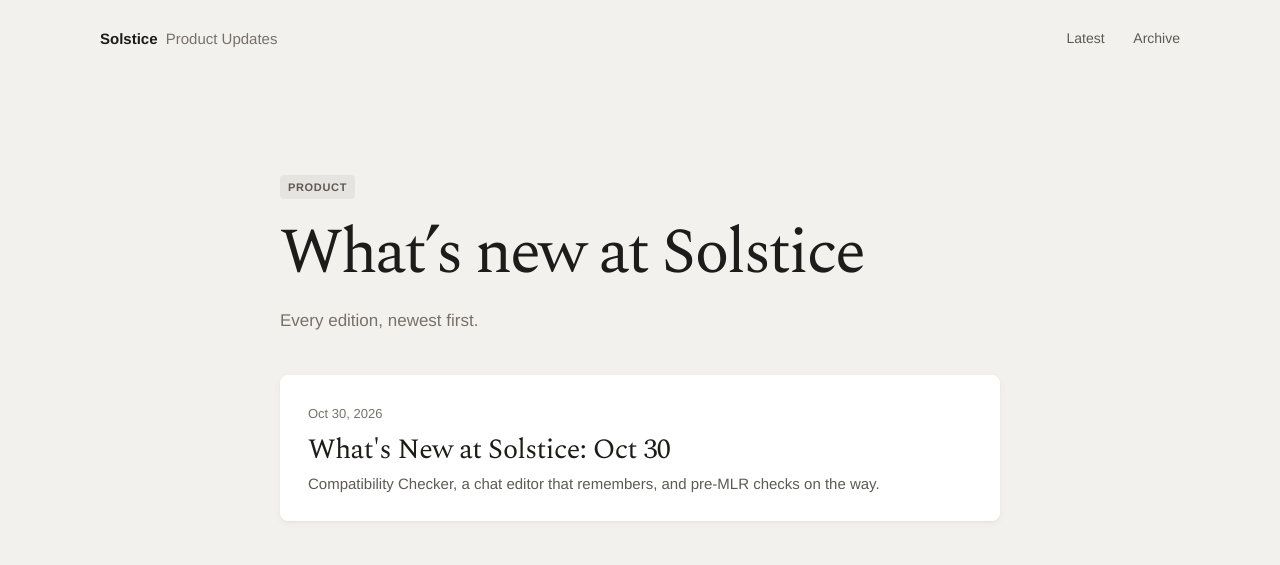
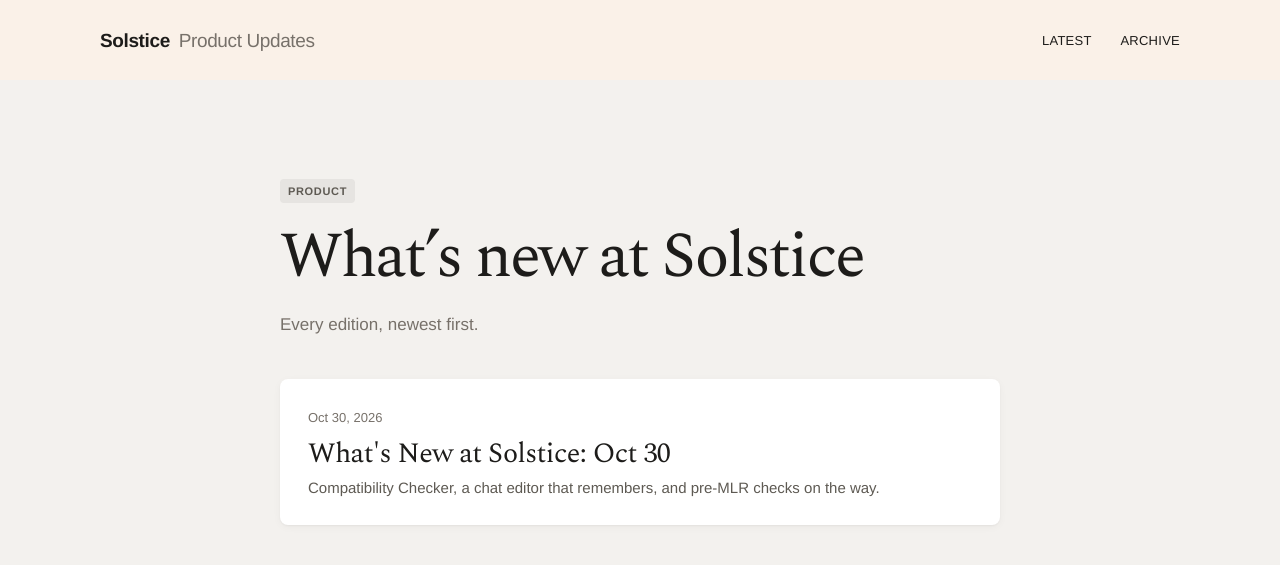
Before and after one commit to eeva-ff/solstice-newsletter, a Jekyll site: the page built from archive.html, in a window 1280 px wide. Shown: the top 565 px of the page. Built offline with Jekyll 4.4.1, drawn with Linux system fonts in a browser that asks for light colours; a style sheet for code colours, icons or effects is not loaded.

Commit message:
Closer match: header band, intro size, TOC labels and underline
Co-Authored-By: Claude Opus 5.5 <noreply@anthropic.com>

```diff
--- a/_includes/article.html
+++ b/_includes/article.html
@@ -38,7 +38,7 @@
       if (!h.id) h.id = 'section-' + (i + 1);
       var li = document.createElement('li');
       li.innerHTML = '<span class="toc-n">' + (i + 1) + '</span><a href="#' + h.id + '"></a>';
-      li.querySelector('a').textContent = h.textContent;
+      li.querySelector('a').textContent = h.textContent.split(':')[0];
       toc.querySelector('ol').appendChild(li);
     });
   })();
--- a/assets/style.css
+++ b/assets/style.css
@@ -29,12 +29,13 @@ a:hover { color: var(--link-hover); }
 
 /* Site header */
 .site-header {
-  max-width: 1200px; margin: 0 auto; padding: 24px 60px;
+  padding: 26px max(60px, calc((100% - 1080px) / 2));
   display: flex; justify-content: space-between; align-items: center;
+  background: #faf1e8;
 }
-.brand { font: 600 15px/1 var(--sans); color: var(--text); text-decoration: none; }
+.brand { font: 600 19px/1 var(--sans); letter-spacing: -0.02em; color: var(--text); text-decoration: none; }
 .brand span { color: var(--muted); font-weight: 400; margin-left: 4px; }
-.site-header nav a { margin-left: 24px; font-size: 14px; color: var(--label); text-decoration: none; }
+.site-header nav a { margin-left: 24px; font: 500 13px/1 var(--sans); letter-spacing: 0.02em; text-transform: uppercase; color: var(--text); text-decoration: none; }
 .site-header nav a:hover { color: var(--text); }
 
 main { max-width: 720px; margin: 0 auto; padding: 96px 0 120px; }
@@ -56,9 +57,10 @@ h1 a { color: inherit; text-decoration: none; }
 /* Body */
 .article-body { margin-top: 48px; }
 .article-body p { margin: 0 0 19px; }
+.article-body .intro { font-size: 20px; line-height: 1.55; margin-bottom: 0; }
 .article-body h2 {
   font: 300 33px/1.2 var(--serif); letter-spacing: -0.02em;
-  margin: 56px 0 18px; scroll-margin-top: 24px;
+  margin: 72px 0 18px; scroll-margin-top: 24px; max-width: 480px; text-wrap: balance;
 }
 .article-body ul { padding-left: 22px; margin: 0 0 19px; }
 .article-body li { margin: 0 0 10px; padding-left: 4px; }
@@ -70,13 +72,13 @@ h1 a { color: inherit; text-decoration: none; }
 }
 
 /* In this edition */
-.toc { margin: 36px 0 0; padding: 22px 24px; background: var(--surface); border-radius: 8px; box-shadow: var(--shadow); }
+.toc { margin: 60px 0 0; padding: 22px 24px; background: var(--surface); border-radius: 8px; box-shadow: var(--shadow); }
 .toc-label { font: 600 12px/16px var(--sans); letter-spacing: 0.06em; text-transform: uppercase; color: var(--label); margin: 0 0 12px; }
 .toc ol { list-style: none; margin: 0; padding: 0; }
 .toc li { display: flex; gap: 14px; align-items: baseline; padding: 8px 0; margin: 0; border-top: 1px solid var(--hairline); font-size: 16px; line-height: 1.5; }
 .toc li:first-child { border-top: 0; }
 .toc-n { font: 600 12px/16px var(--sans); color: var(--muted); font-variant-numeric: tabular-nums; min-width: 14px; }
-.toc a { color: var(--text); text-decoration: none; border-bottom: 1px solid rgba(29, 28, 26, 0.12); transition: border-color 100ms; }
+.toc a { color: var(--text); text-decoration: none; border-bottom: 1px solid rgba(243, 114, 63, 0.55); transition: border-color 100ms; }
 .toc a:hover { color: var(--text); border-bottom-color: var(--text); }
 
 /* End panel */
@@ -106,6 +108,7 @@ h1 a { color: inherit; text-decoration: none; }
 
 @media (max-width: 809px) {
   .site-header { padding: 20px 16px; }
+  .site-header nav a { margin-left: 16px; }
   main { padding: 64px 16px 96px; }
   h1 { font-size: 38px; letter-spacing: -1.33px; }
   .article-body h2 { font-size: 28px; }
```
